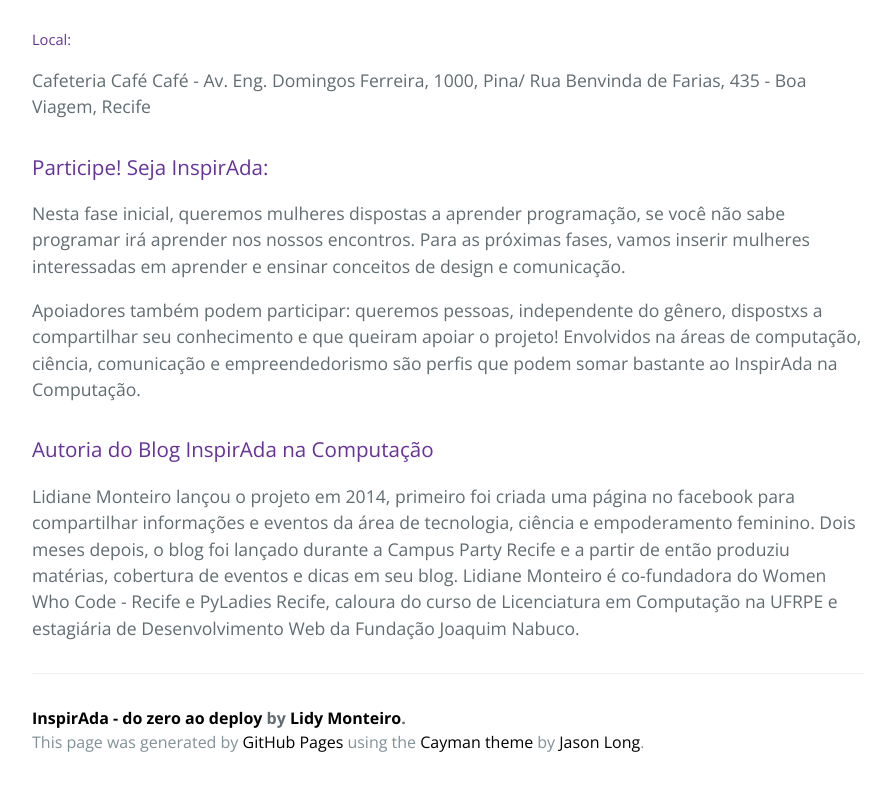
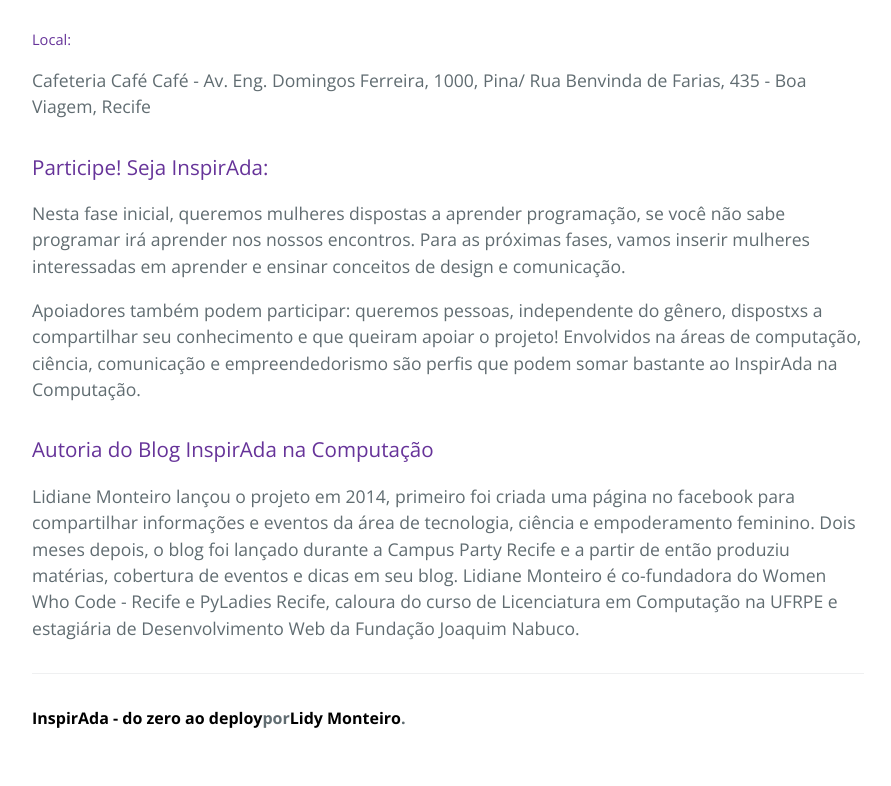
Before and after one commit to inspiradanacomputacao/do-zero-ao-deploy, a plain HTML site: page index.html in a window 1280 px wide. Shown: the part 1553-2339 px from the top of the page, without its empty margins (192-1083 px from the left). After the commit the page ends 2315 px from the top, so only its background shows below. Drawn offline with nearby package versions, Linux system fonts and the light colour scheme; a script that the page names is missing.

Commit message:
Removendo informações do tema e deixando as coisas em português

```diff
--- a/index.html
+++ b/index.html
@@ -77,9 +77,7 @@ Cafeteria Café Café -  Av. Eng. Domingos Ferreira, 1000, Pina/  Rua Benvinda d
 
 
       <footer class="site-footer">
-        <span class="site-footer-owner"><a href="https://github.com/inspiradanacomputacao/do-zero-ao-deploy">InspirAda - do zero ao deploy</a> by <a href="https://github.com/lidymonteirowm">Lidy Monteiro</a>.</span>
-
-        <span class="site-footer-credits">This page was generated by <a href="https://pages.github.com">GitHub Pages</a> using the <a href="https://github.com/jasonlong/cayman-theme">Cayman theme</a> by <a href="https://twitter.com/jasonlong">Jason Long</a>.</span>
+        <span class="site-footer-owner"><a href="https://github.com/inspiradanacomputacao/do-zero-ao-deploy">InspirAda - do zero ao deploy</a>por<a href="https://github.com/lidymonteirowm">Lidy Monteiro</a>.</span>
       </footer>
 
     </section>
```
